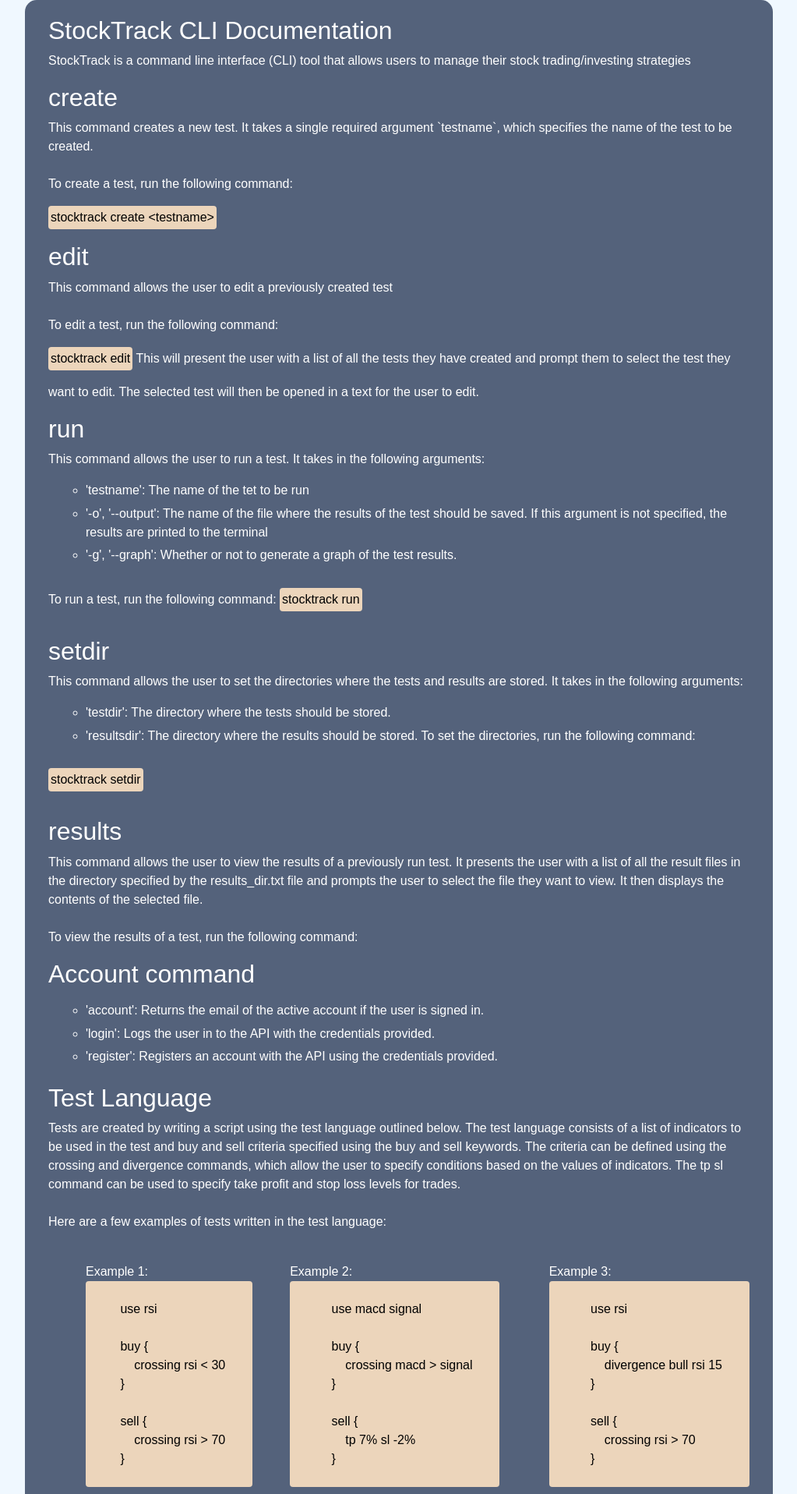
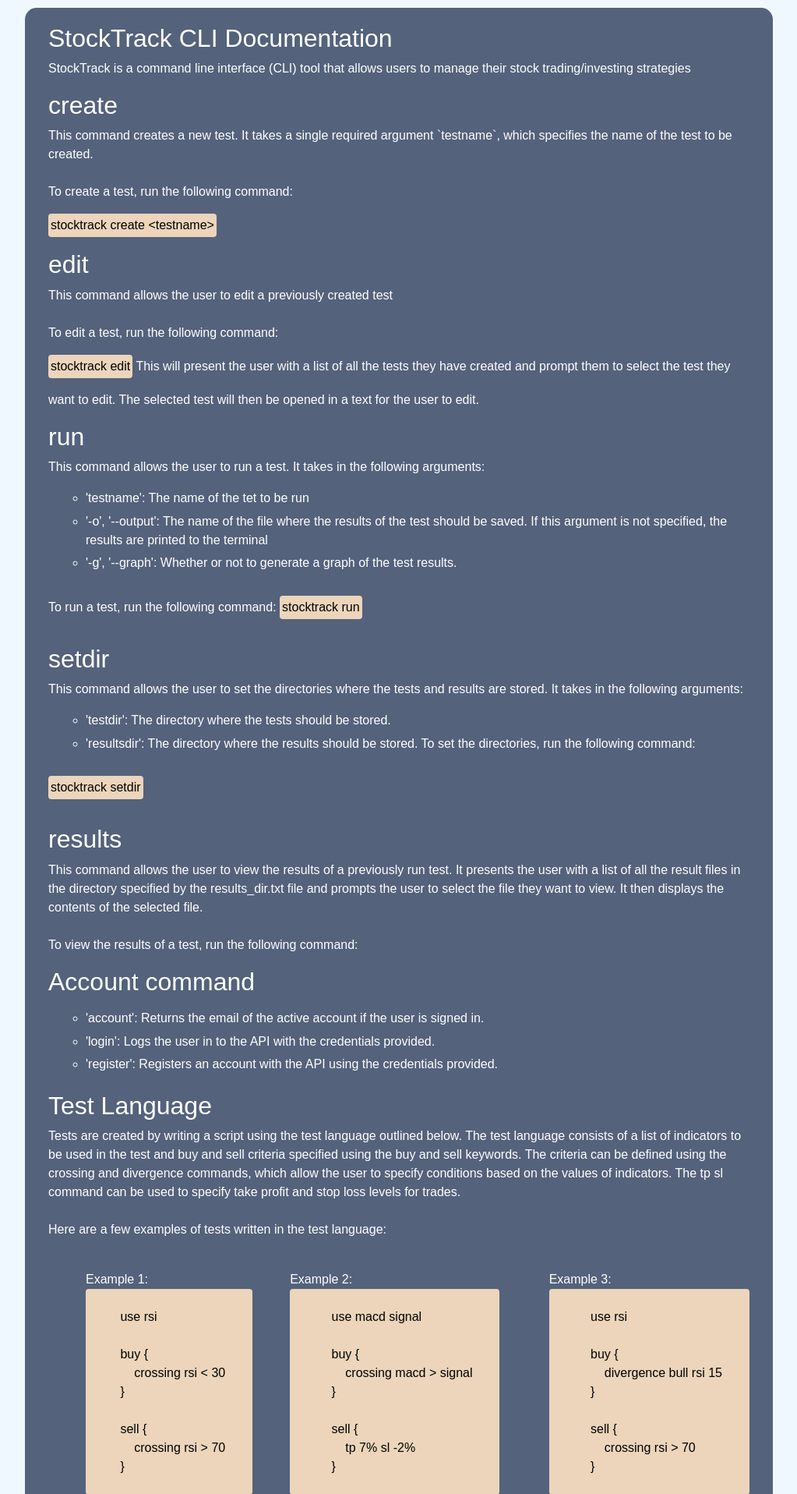
Before and after one commit to tmiller711/stocktrack-app, a Django app: page /documentation/ in a window 1280 px wide. Shown: the part 62-1978 px from the top of the page at 78% size, without its empty margins (128-1151 px from the left). Run offline with Django 4.2, Linux system fonts and the light colour scheme; some libraries are stand-ins or nearby versions.

Commit message:
adjusts documentation page

```diff
--- a/static/css/documentation.css
+++ b/static/css/documentation.css
@@ -16,10 +16,9 @@ div.documentation-section {
     padding-right: 30px;
     padding-top: 20px;
     padding-bottom: 20px;
+    margin-top: 10px;
+    margin-bottom: 10px;
     color: white;
-}
-
-div.intro {
 }
 
 .command {
```
